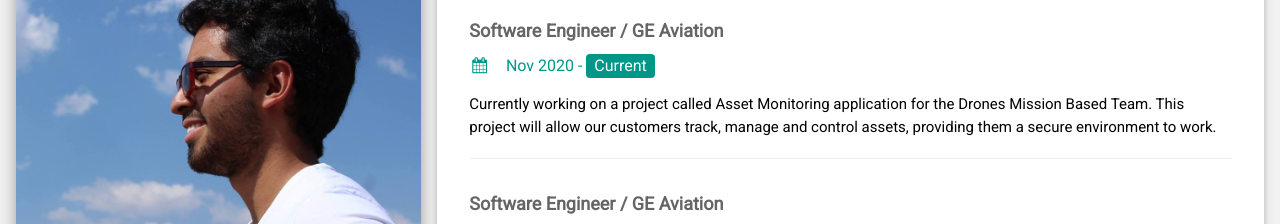
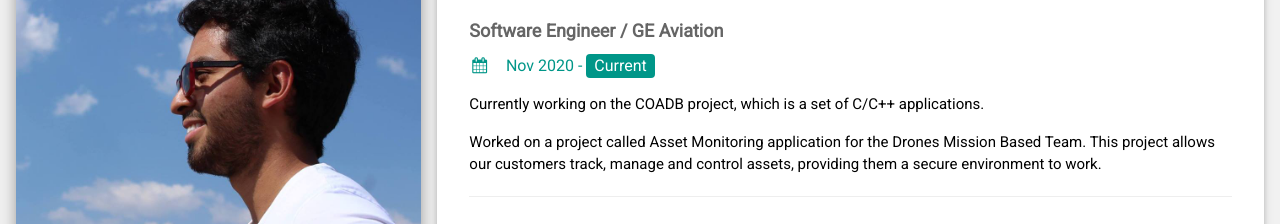
Before and after one commit to NeshMx/NeshMx.github.io, a plain HTML site: page index.html in a window 1280 px wide. Shown: the part 106-330 px from the top of the page. Drawn offline with nearby package versions, Linux system fonts and the light colour scheme.

Commit message:
Updates employment data

```diff
--- a/index.html
+++ b/index.html
@@ -123,8 +123,12 @@
             <h5 class="w3-opacity"><b>Software Engineer / GE Aviation</b></h5>
             <h6 class="w3-text-teal"><i class="fa fa-calendar fa-fw w3-margin-right"></i>Nov 2020 - <span
                 class="w3-tag w3-teal w3-round">Current</span></h6>
-            <p>Currently working on a project called Asset Monitoring application for the
-              Drones Mission Based Team. This project will allow our customers track, manage and control assets, providing them a secure environment to work.
+            <p>
+              Currently working on the COADB project, which is a set of C/C++ applications.
+            </p>
+            <p>
+              Worked on a project called Asset Monitoring application for the
+              Drones Mission Based Team. This project allows our customers track, manage and control assets, providing them a secure environment to work.
             </p>
             <hr>
           </div>
```
